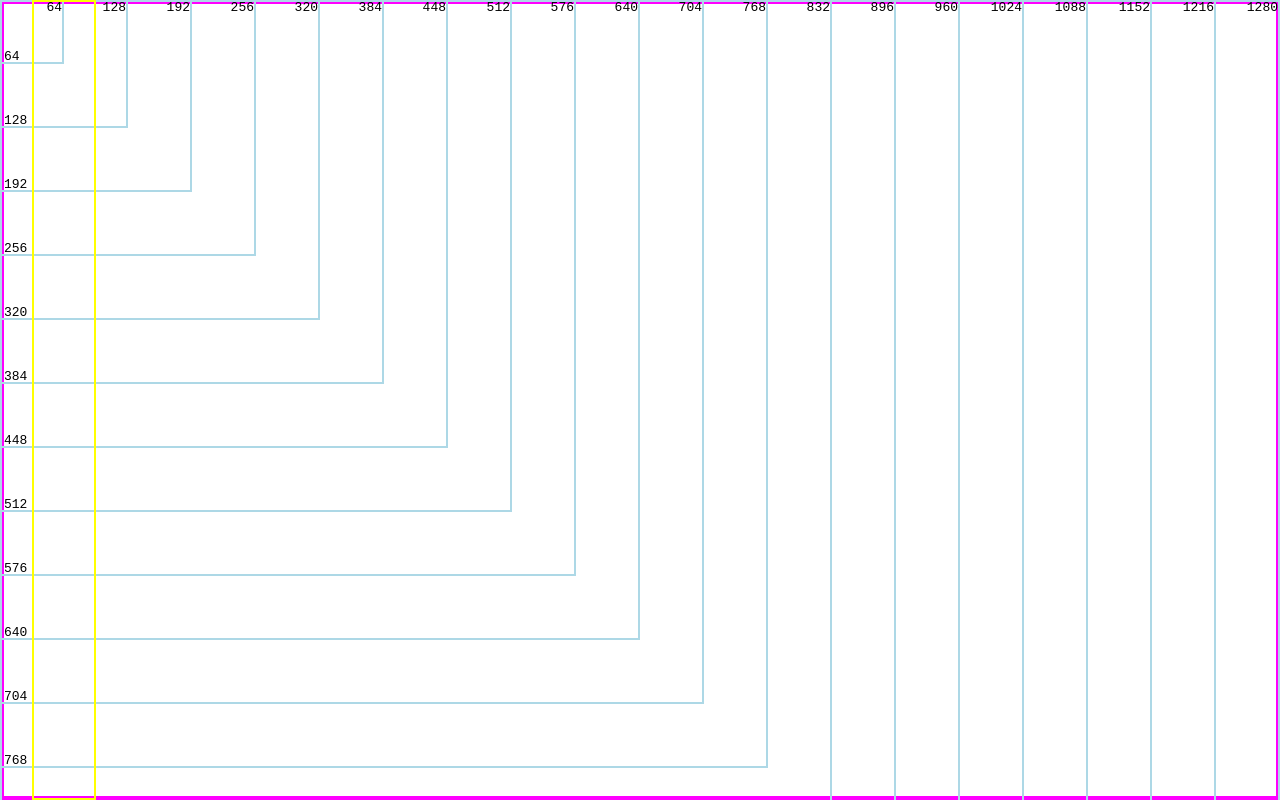
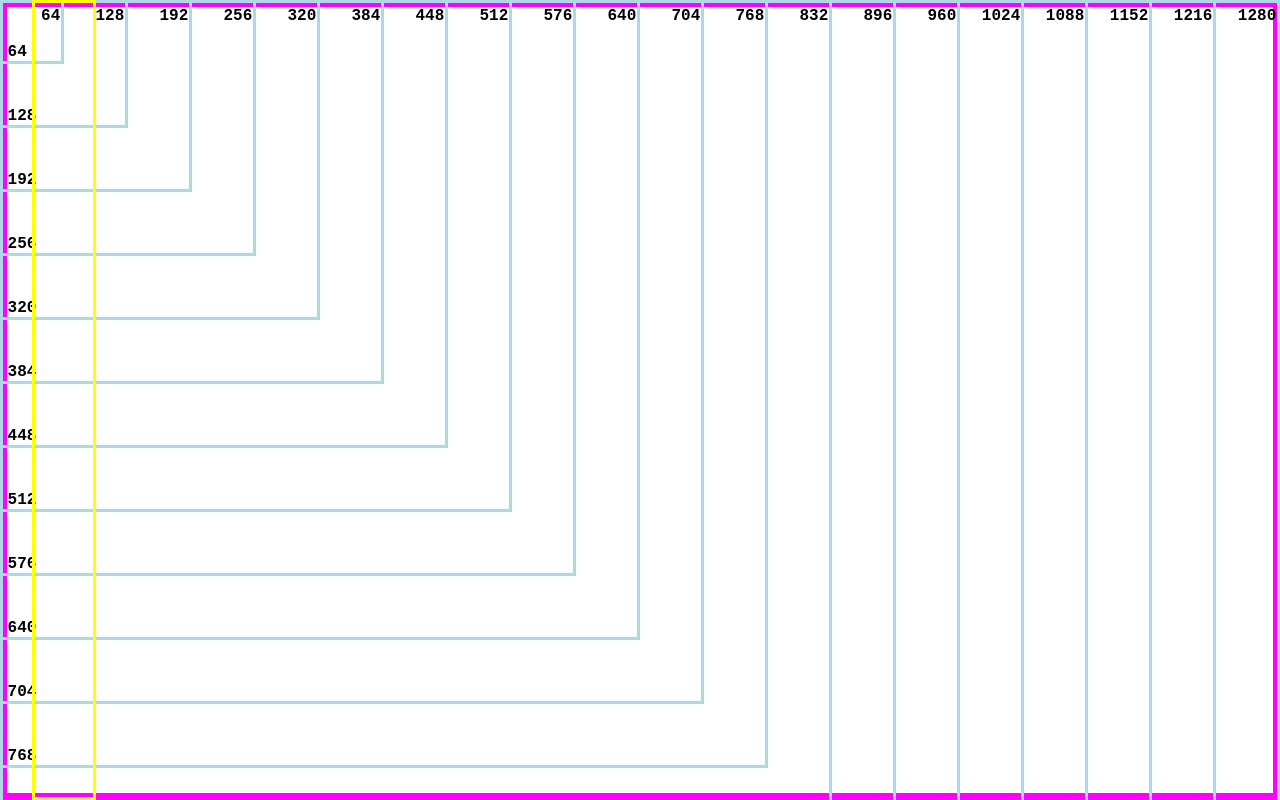
Before and after one commit to thgross/webgrid, a plain HTML site: page index.html in a window 1280 px wide. Drawn offline with Linux system fonts and the light colour scheme.

Commit message:
Korrekturen

```diff
--- a/index.html
+++ b/index.html
@@ -4,11 +4,27 @@
 	<title>Webgrid /tg</title>
 	<meta name="viewport" content="width=device-width, initial-scale=1.0">
 	<style type="text/css">
+		:root {
+			--base-size : 1mm;
+		}
+
+		@media (-webkit-min-device-pixel-ratio : 1), not all, (min-resolution : 1dppx), (min-resolution : 96dpi) {
+			.dppx:before {
+				content : "1";
+			}
+		}
+
+		html {
+			font-size   : 16px;
+			font-family : monospace;
+			font-weight : bold;
+			line-height : 1em;
+		}
+
 		html, body {
-			margin      : 0;
-			padding     : 0;
-			font-family : monospace;
-			overflow    : hidden;
+			margin   : 0;
+			padding  : 0;
+			overflow : hidden;
 		}
 
 		html {
@@ -18,34 +34,35 @@
 		#container {
 			width          : 100vw;
 			height         : 100vh;
-			outline        : solid 4px magenta;
-			outline-offset : -4px;
+			outline        : solid calc(var(--base-size) * 2) magenta;
+			outline-offset : calc(var(--base-size) * -2);
 			overflow       : hidden;
 			position       : relative;
 		}
 
 		.box {
 			position       : absolute;
-			outline        : solid 2px lightblue;
-			outline-offset : -2px;
+			outline        : solid calc(var(--base-size) * 1) lightblue;
+			outline-offset : calc(var(--base-size) * -1);
 		}
 
 		.box:before {
 			position : absolute;
 			content  : attr(rel);
-			left     : 4px;
-			bottom   : 0;
+			left     : calc(var(--base-size) * 2);
+			bottom   : calc(var(--base-size) * 1);
 		}
 
 		.box:after {
 			position : absolute;
 			content  : attr(rel);
-			right    : 2px;
+			top      : calc(var(--base-size) * 2);
+			right    : calc(var(--base-size) * 1);
 		}
 
 		.prozent100 {
-			outline        : solid 2px yellow;
-			outline-offset : -2px;
+			outline        : solid calc(var(--base-size) * 1) yellow;
+			outline-offset : calc(var(--base-size) * -1);
 			position       : absolute;
 			top            : 0;
 			left           : 32px;
```
